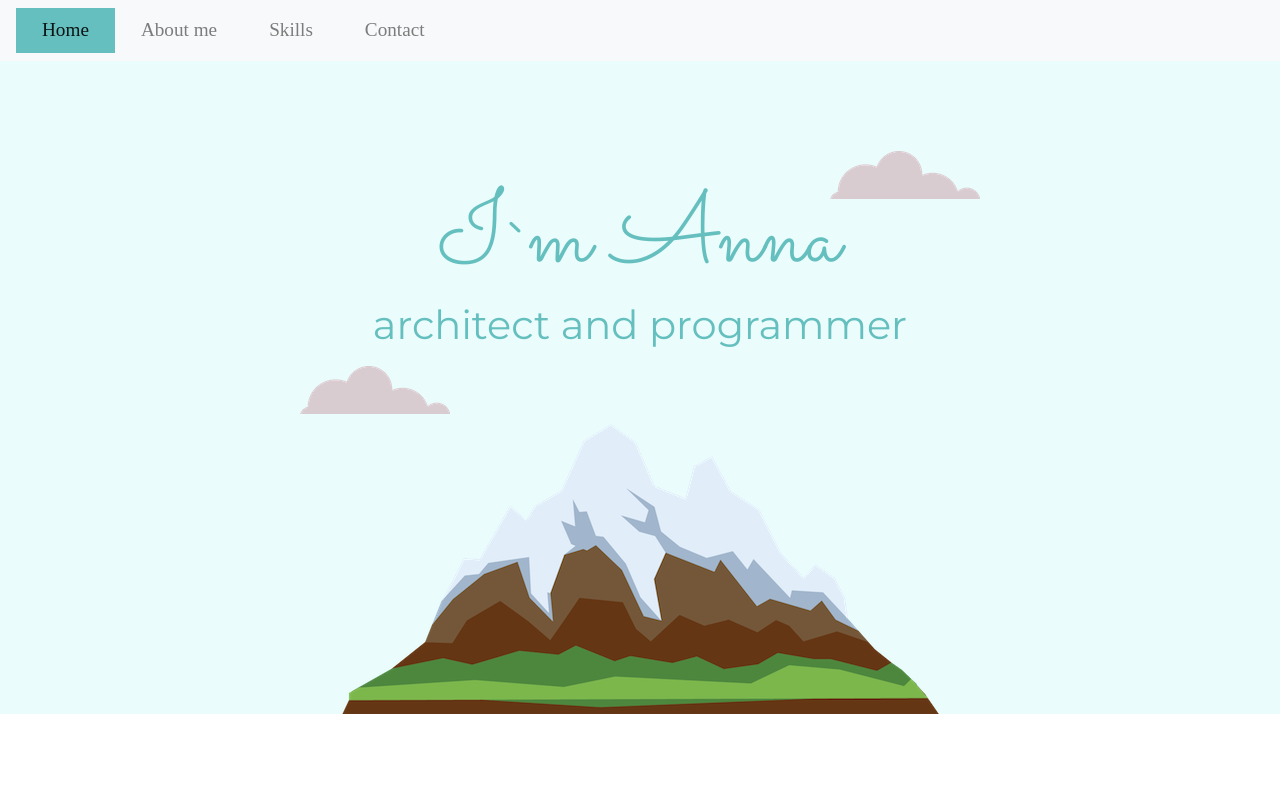
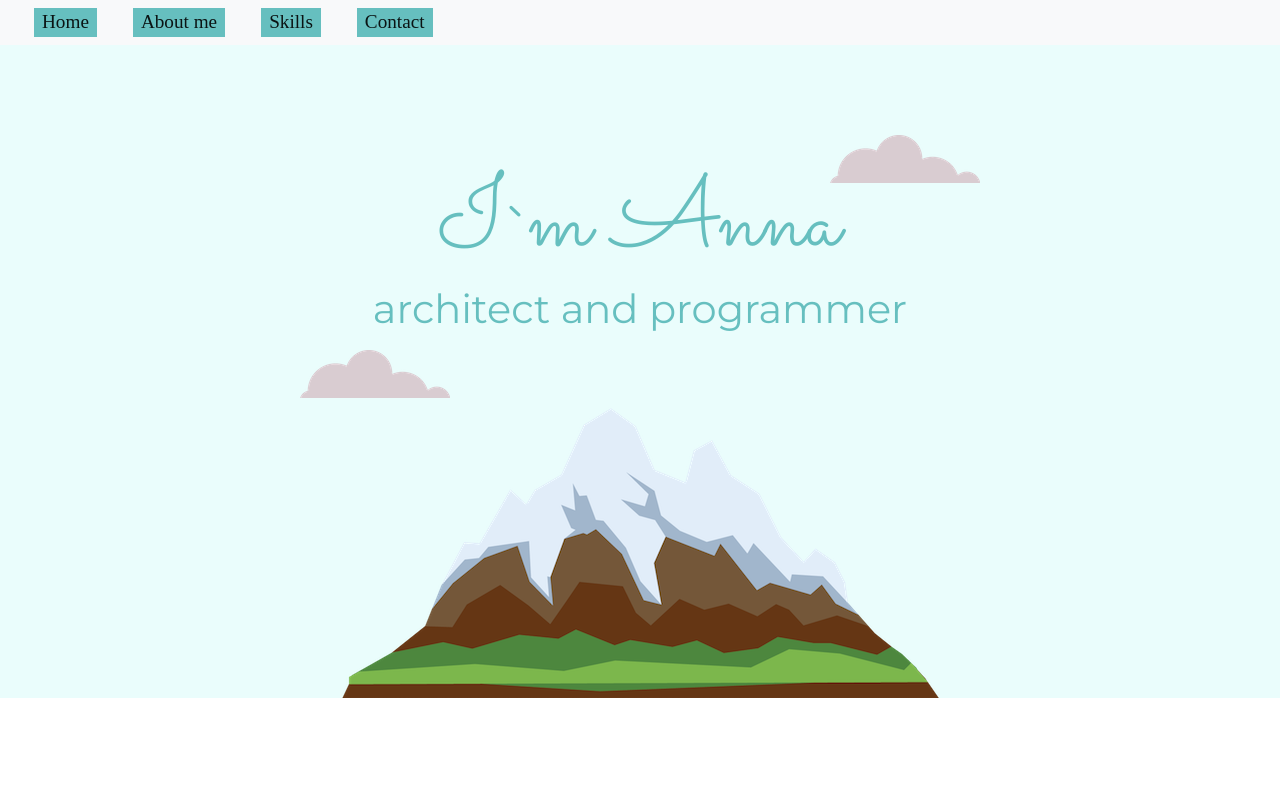
Before and after one commit to AniaStr/My-Website, a plain HTML site: page index.html in a window 1280 px wide. Shown: the top 800 px of the page. Drawn offline with nearby package versions, Linux system fonts and the light colour scheme.

Commit message:
js functionality add

```diff
--- a/index.html
+++ b/index.html
@@ -33,16 +33,16 @@
 
             <ul class="navbar-nav mr-auto mt-2 mt-lg-0">
                 <li class="nav-item active">
-                    <a class="nav-link" href="#main">Home</a>
+                    <a class="nav-link" href="#main" data-link="main">Home</a>
                 </li>
                 <li class="nav-item">
-                    <a class="nav-link" href="#about-me">About me</a>
+                    <a class="nav-link" href="#about-me" data-link="about-me">About me</a>
                 </li>
                 <li class="nav-item">
-                    <a class="nav-link" href="#skills">Skills</a>
+                    <a class="nav-link" href="#skills" data-link="skills">Skills</a>
                 </li>
                 <li class="nav-item">
-                    <a class="nav-link" href="#contact">Contact</a>
+                    <a class="nav-link" href="#contact" data-link="contact">Contact</a>
                 </li>
             </ul>
         </div>
@@ -75,11 +75,12 @@
                 </p>
             </div>
             <hr />
+        </div>
     </section>
 
 
     <section id="skills">
-        <div class="skills">
+        <div class="my_skills">
             <h2>My Skills.</h2>
             <div class="skill-row">
                 <img class="skill1-image" src="images/economic-architecture-building-of-stacked-containers.png"
@@ -90,7 +91,7 @@
                     residential buildings, as well as external public spaces through conceptual drawings, technical
                     projects and construction. <br>
                     I was conducting an investment process and performing tasks based on budget and schedules.
-                    One of my biggest and most difficult projects was the supervision of the project and construction of
+                    One of my biggest and most difficult projects was the supervision of the design and construction of
                     the Zakrzowek Park in Krakow.
                 </p>
             </div>
@@ -118,7 +119,7 @@
             <h2>Get In Touch</h2>
             <h3>Project for your dream house? <br> Homepage for your biznes?</h3>
             <p>
-                Or you are yoga and latino dance lover like me and just want to chat about it?
+                Or maybe you are yoga or latino-dance lover like me and just want to chat about it?
             </p>
             <button class="contact-button">
                 <a class="btn" href="mailto:straczek.anna@gmail.com">CONTACT ME</a>
--- a/index.js
+++ b/index.js
@@ -12,3 +12,32 @@ function resetLinks() {
         li.classList.remove('active')
     })
 };
+
+
+
+const addActiveClass = (entries, observer) => {
+    entries.forEach((entry) => {
+        if (entry.isIntersecting) {
+            const currentLink = document.querySelector(`.nav-item a[href='#${entry.target.id}']`);
+            if (currentLink?.getAttribute("data-link") == entry.target.id)
+                currentLink.classList.add("active");
+            resetLinks()
+        }
+        else if (!entry.isIntersecting) {
+            const currentLink2 = document.querySelector(`.nav-item a[href='#${entry.target.id}']`)
+            if (currentLink2?.classList)
+                currentLink2.classList.remove("active")
+        }
+    });
+};
+
+const options = {
+    threshold: 0.6,
+};
+
+const observer = new IntersectionObserver(addActiveClass, options);
+
+const section = document.querySelectorAll('section');
+section.forEach((section) => {
+    observer.observe(section);
+})
--- a/style.css
+++ b/style.css
@@ -2,6 +2,9 @@
   margin: 0;
   font-family: 'Merriweather', serif;
 } */
+html {
+    scroll-behavior: smooth;
+}
 
 .navbar-brand {
     font-family: 'Ubuntu';
@@ -14,8 +17,10 @@
 }
 
 .nav-item {
-    padding-left: 18px;
-    padding-right: 18px;
+    padding-left: 0px;
+    padding-right: 0px;
+    margin-left: 18px;
+    margin-right: 18px;
 }
 
 .active {
@@ -28,6 +33,7 @@
 .nav-link {
     font-size: 1.2rem;
     font-family: 'Montserrat-Bold';
+    padding: 0px 18px 0px 18px;
 }
 
 
```
